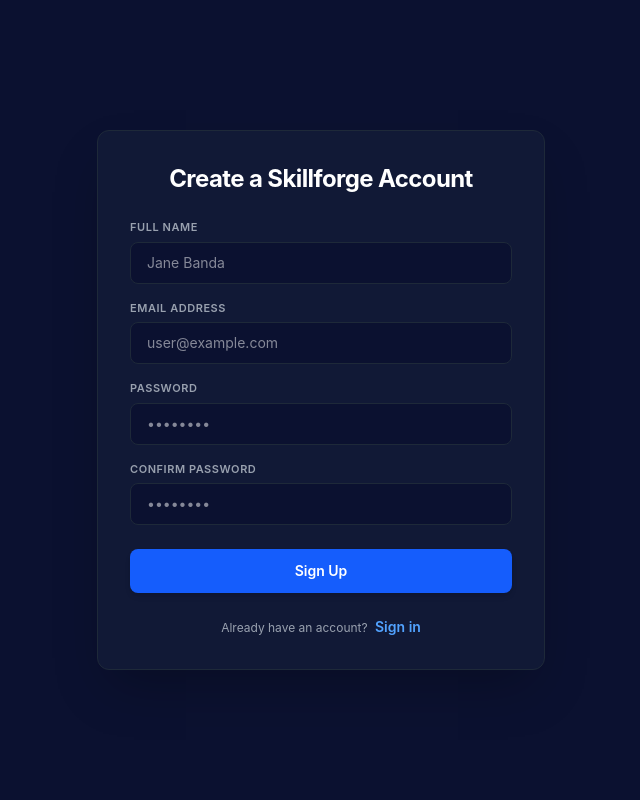
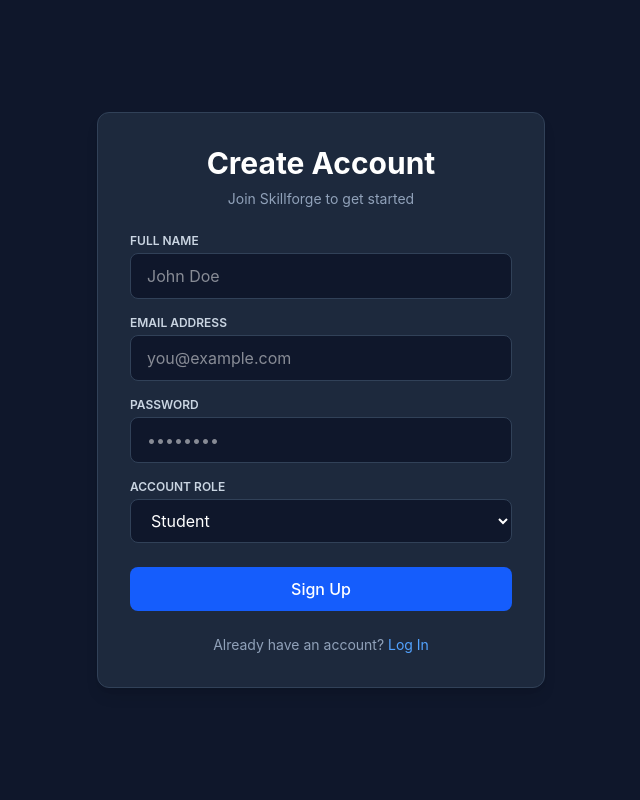
Before and after one commit to PrinceWycliff/skillforge-frontend, a React (Vite) app: page /register in a window 1280 px wide. Shown: the top 800 px of the page, without its empty margins (319-959 px from the left). Built offline with nearby package versions, Linux system fonts and the light colour scheme; no server answers; the HTML template or start-up script is replaced by a standard one.

Commit message:
Updating register.jsx

```diff
--- a/src/pages/Register.jsx
+++ b/src/pages/Register.jsx
@@ -1,219 +1,148 @@
-import React, { useState, useEffect } from 'react';
-import { Link } from 'react-router-dom';
+import React, { useState } from 'react';
+import { useNavigate, Link } from 'react-router-dom';
+
+const API_BASE_URL = import.meta.env.VITE_API_BASE_URL || 'https://skillforge-backend.onrender.com';
 
 export default function Register() {
-  const [name, setName] = useState('');
-  const [email, setEmail] = useState('');
-  const [password, setPassword] = useState('');
-  const [confirmPassword, setConfirmPassword] = useState('');
+  const [formData, setFormData] = useState({
+    name: '',
+    email: '',
+    password: '',
+    role: 'student' // Defaults to student, can be toggled to admin
+  });
+  const [loading, setLoading] = useState(false);
   const [error, setError] = useState('');
-  const [loading, setLoading] = useState(false);
-  const [registered, setRegistered] = useState(false);
+  const [successMsg, setSuccessMsg] = useState('');
+  const navigate = useNavigate();
 
-  const [resendCooldown, setResendCooldown] = useState(0);
-  const [resending, setResending] = useState(false);
-  const [resendMsg, setResendMsg] = useState('');
+  const handleChange = (e) => {
+    setFormData({ ...formData, [e.target.name]: e.target.value });
+  };
 
-  const RAW_API_BASE = import.meta.env.VITE_API_BASE_URL || 'https://skillforge-backend-4wd6.onrender.com';
-  const API_BASE = RAW_API_BASE.replace(/\/$/, '');
+  const handleSubmit = async (e) => {
+    e.preventDefault();
+    setLoading(true);
+    setError('');
+    setSuccessMsg('');
 
-  useEffect(() => {
-    if (resendCooldown <= 0) return;
-    const timer = setInterval(() => setResendCooldown((prev) => (prev > 0 ? prev - 1 : 0)), 1000);
-    return () => clearInterval(timer);
-  }, [resendCooldown]);
-
-  const handleRegister = async (e) => {
-    e.preventDefault();
-    setError('');
-
-    if (password !== confirmPassword) {
-      setError('Passwords do not match.');
-      return;
-    }
-    if (password.length < 6) {
-      setError('Password should be at least 6 characters.');
-      return;
-    }
-
-    setLoading(true);
+    // Clean base URL to prevent double /api/api pathing
+    const cleanBaseUrl = API_BASE_URL.replace(/\/api\/?$/, '');
 
     try {
-      const res = await fetch(`${API_BASE}/api/auth/register`, {
+      const response = await fetch(`${cleanBaseUrl}/api/auth/register`, {
         method: 'POST',
-        headers: { 'Content-Type': 'application/json' },
-        body: JSON.stringify({ name, email, password }),
+        headers: {
+          'Content-Type': 'application/json',
+        },
+        body: JSON.stringify(formData),
       });
 
-      const data = await res.json().catch(() => ({}));
+      const data = await response.json();
 
-      if (!res.ok || !data.success) {
-        throw new Error(data.message || 'Failed to create account.');
+      if (!response.ok) {
+        throw new Error(data.message || 'Registration failed.');
       }
 
-      setRegistered(true);
-      setResendCooldown(60);
+      setSuccessMsg(data.message || 'Account created successfully! Please check your email to verify.');
+
+      // Redirect to login after 3 seconds
+      setTimeout(() => {
+        navigate('/login');
+      }, 3000);
+
     } catch (err) {
-      console.error('Registration Error:', err);
-      setError(err.message || 'Failed to create account.');
+      setError(err.message);
     } finally {
       setLoading(false);
     }
   };
 
-  const handleResend = async () => {
-    if (resendCooldown > 0 || resending) return;
-    setResending(true);
-    setResendMsg('');
-    try {
-      const res = await fetch(`${API_BASE}/api/auth/resend-verification`, {
-        method: 'POST',
-        headers: { 'Content-Type': 'application/json' },
-        body: JSON.stringify({ email }),
-      });
-      const data = await res.json().catch(() => ({}));
-      if (!res.ok || !data.success) {
-        throw new Error(data.message || 'Failed to resend verification email.');
-      }
-      setResendMsg('Verification email resent!');
-      setResendCooldown(60);
-    } catch (err) {
-      setResendMsg(err.message || 'Failed to resend verification email.');
-    } finally {
-      setResending(false);
-    }
-  };
-
-  if (registered) {
-    return (
-      <div className="min-h-screen bg-[#0B1130] text-white flex items-center justify-center px-4 font-sans">
-        <div className="max-w-md w-full bg-[#111936] p-8 rounded-xl border border-gray-800 shadow-2xl text-center">
-          <div className="w-12 h-12 bg-blue-600/20 text-blue-400 rounded-full flex items-center justify-center mx-auto mb-4">
-            <svg className="w-6 h-6" fill="none" stroke="currentColor" viewBox="0 0 24 24">
-              <path strokeLinecap="round" strokeLinejoin="round" strokeWidth="2" d="M3 8l7.89 5.26a2 2 0 002.22 0L21 8M5 19h14a2 2 0 002-2V7a2 2 0 002-2H5a2 2 0 00-2 2v10a2 2 0 002 2z"/>
-            </svg>
-          </div>
-          <h3 className="text-lg font-bold text-white mb-2">Check Your Inbox</h3>
-          <p className="text-xs text-gray-300 mb-6">
-            We sent a verification link to <span className="text-blue-400 font-semibold">{email}</span>.
-            Click it to activate your account, then come back and log in.
-          </p>
-
-          {resendMsg && (
-            <div className="mb-4 p-2.5 bg-blue-500/10 border border-blue-500/30 rounded-lg text-blue-300 text-xs text-center">
-              {resendMsg}
-            </div>
-          )}
-
-          <Link
-            to="/login"
-            className="block w-full py-2.5 bg-blue-600 hover:bg-blue-500 text-white text-sm font-semibold rounded-lg transition mb-3"
-          >
-            Go to Login
-          </Link>
-
-          <button
-            onClick={handleResend}
-            disabled={resendCooldown > 0 || resending}
-            className="text-xs text-gray-400 hover:text-blue-400 disabled:text-gray-600 transition cursor-pointer"
-          >
-            {resending
-              ? 'Resending...'
-              : resendCooldown > 0
-              ? `Resend link in ${resendCooldown}s`
-              : "Didn't get the email? Resend"}
-          </button>
-        </div>
-      </div>
-    );
-  }
-
   return (
-    <div className="min-h-screen bg-[#0B1130] text-white flex items-center justify-center px-4 font-sans relative">
-      <div className="max-w-md w-full bg-[#111936] p-8 rounded-xl border border-gray-800 shadow-2xl">
-
-        <div className="text-center mb-6">
-          <h2 className="text-2xl font-bold tracking-tight">Create a Skillforge Account</h2>
-        </div>
+    <div className="min-h-screen flex items-center justify-center bg-slate-900 text-white px-4">
+      <div className="max-w-md w-full bg-slate-800 p-8 rounded-xl shadow-lg border border-slate-700">
+        <h2 className="text-3xl font-bold text-center mb-2">Create Account</h2>
+        <p className="text-slate-400 text-center text-sm mb-6">Join Skillforge to get started</p>
 
         {error && (
-          <div className="mb-6 p-3 bg-red-500/20 border border-red-500/40 rounded-lg text-red-300 text-xs text-center font-medium">
+          <div className="bg-red-500/10 border border-red-500 text-red-400 p-3 rounded-lg mb-4 text-sm">
             {error}
           </div>
         )}
 
-        <form onSubmit={handleRegister} className="space-y-4">
+        {successMsg && (
+          <div className="bg-emerald-500/10 border border-emerald-500 text-emerald-400 p-3 rounded-lg mb-4 text-sm">
+            {successMsg}
+          </div>
+        )}
+
+        <form onSubmit={handleSubmit} className="space-y-4">
           <div>
-            <label className="block text-[11px] font-semibold text-gray-400 uppercase tracking-wider mb-1.5">
-              Full Name
-            </label>
+            <label className="block text-xs font-semibold text-slate-300 uppercase mb-1">Full Name</label>
             <input
               type="text"
+              name="name"
               required
-              value={name}
-              onChange={(e) => setName(e.target.value)}
-              placeholder="Jane Banda"
-              className="w-full px-4 py-2.5 bg-[#0B1130] border border-gray-800 rounded-lg text-white text-sm focus:outline-none focus:border-blue-500 transition"
+              value={formData.name}
+              onChange={handleChange}
+              placeholder="John Doe"
+              className="w-full bg-slate-900 border border-slate-700 rounded-lg px-4 py-2.5 text-white focus:outline-none focus:border-blue-500"
             />
           </div>
 
           <div>
-            <label className="block text-[11px] font-semibold text-gray-400 uppercase tracking-wider mb-1.5">
-              Email Address
-            </label>
+            <label className="block text-xs font-semibold text-slate-300 uppercase mb-1">Email Address</label>
             <input
               type="email"
+              name="email"
               required
-              value={email}
-              onChange={(e) => setEmail(e.target.value)}
-              placeholder="user@example.com"
-              className="w-full px-4 py-2.5 bg-[#0B1130] border border-gray-800 rounded-lg text-white text-sm focus:outline-none focus:border-blue-500 transition"
+              value={formData.email}
+              onChange={handleChange}
+              placeholder="you@example.com"
+              className="w-full bg-slate-900 border border-slate-700 rounded-lg px-4 py-2.5 text-white focus:outline-none focus:border-blue-500"
             />
           </div>
 
           <div>
-            <label className="block text-[11px] font-semibold text-gray-400 uppercase tracking-wider mb-1.5">
-              Password
-            </label>
+            <label className="block text-xs font-semibold text-slate-300 uppercase mb-1">Password</label>
             <input
               type="password"
+              name="password"
               required
-              value={password}
-              onChange={(e) => setPassword(e.target.value)}
+              value={formData.password}
+              onChange={handleChange}
               placeholder="••••••••"
-              className="w-full px-4 py-2.5 bg-[#0B1130] border border-gray-800 rounded-lg text-white text-sm focus:outline-none focus:border-blue-500 transition"
+              className="w-full bg-slate-900 border border-slate-700 rounded-lg px-4 py-2.5 text-white focus:outline-none focus:border-blue-500"
             />
           </div>
 
           <div>
-            <label className="block text-[11px] font-semibold text-gray-400 uppercase tracking-wider mb-1.5">
-              Confirm Password
-            </label>
-            <input
-              type="password"
-              required
-              value={confirmPassword}
-              onChange={(e) => setConfirmPassword(e.target.value)}
-              placeholder="••••••••"
-              className="w-full px-4 py-2.5 bg-[#0B1130] border border-gray-800 rounded-lg text-white text-sm focus:outline-none focus:border-blue-500 transition"
-            />
+            <label className="block text-xs font-semibold text-slate-300 uppercase mb-1">Account Role</label>
+            <select
+              name="role"
+              value={formData.role}
+              onChange={handleChange}
+              className="w-full bg-slate-900 border border-slate-700 rounded-lg px-4 py-2.5 text-white focus:outline-none focus:border-blue-500"
+            >
+              <option value="student">Student</option>
+              <option value="admin">Administrator</option>
+            </select>
           </div>
 
           <button
             type="submit"
             disabled={loading}
-            className="w-full py-3 bg-blue-600 hover:bg-blue-500 disabled:bg-blue-800 text-white font-semibold text-sm rounded-lg transition shadow-md mt-2 cursor-pointer"
+            className="w-full bg-blue-600 hover:bg-blue-700 text-white font-medium py-2.5 rounded-lg transition duration-200 mt-2 disabled:opacity-50"
           >
-            {loading ? 'Creating Account...' : 'Sign Up'}
+            {loading ? 'Registering...' : 'Sign Up'}
           </button>
         </form>
 
-        <div className="mt-6 text-center text-xs text-gray-400">
+        <p className="text-center text-slate-400 text-sm mt-6">
           Already have an account?{' '}
-          <Link to="/login" className="text-blue-400 hover:underline font-semibold text-sm inline-block ml-1">
-            Sign in
+          <Link to="/login" className="text-blue-400 hover:underline">
+            Log In
           </Link>
-        </div>
+        </p>
       </div>
     </div>
   );
```
